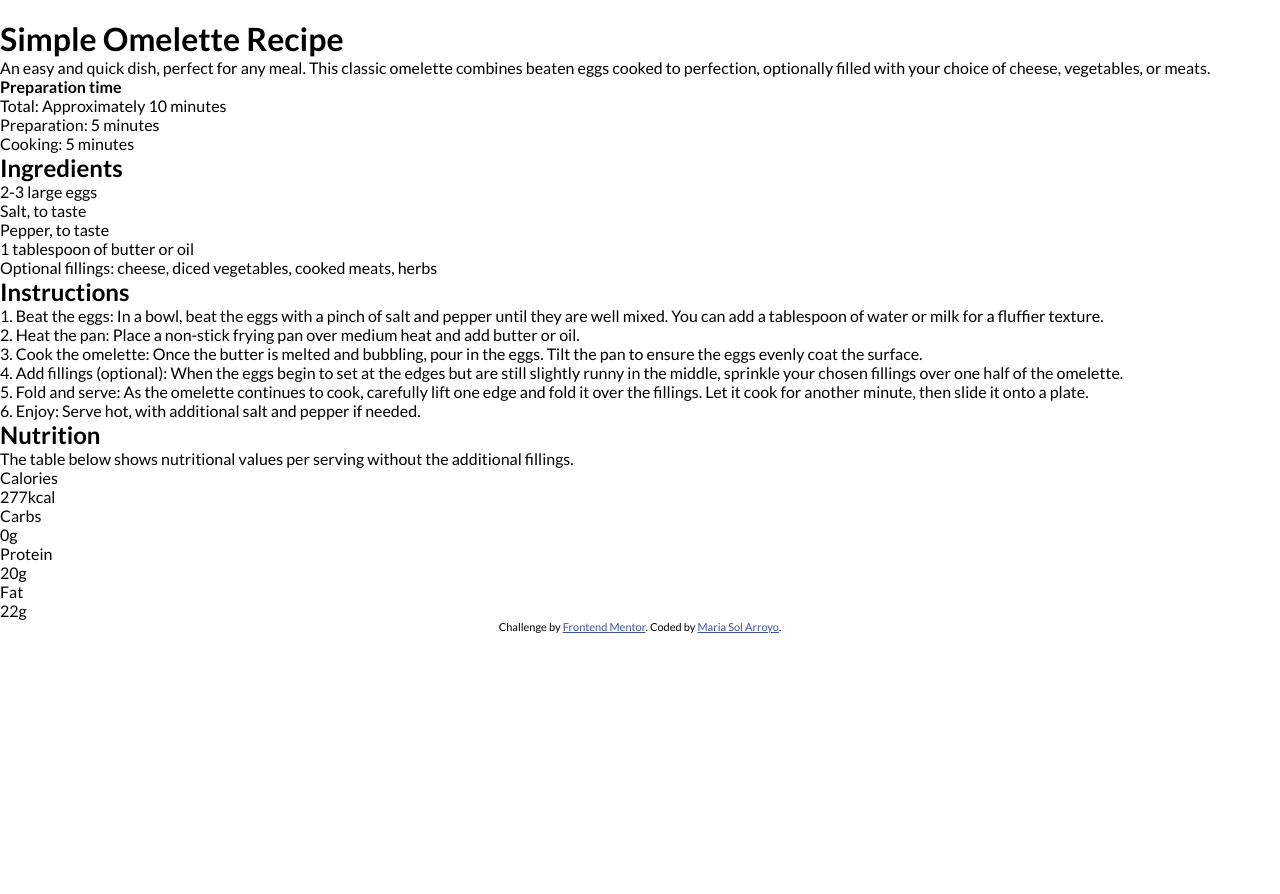
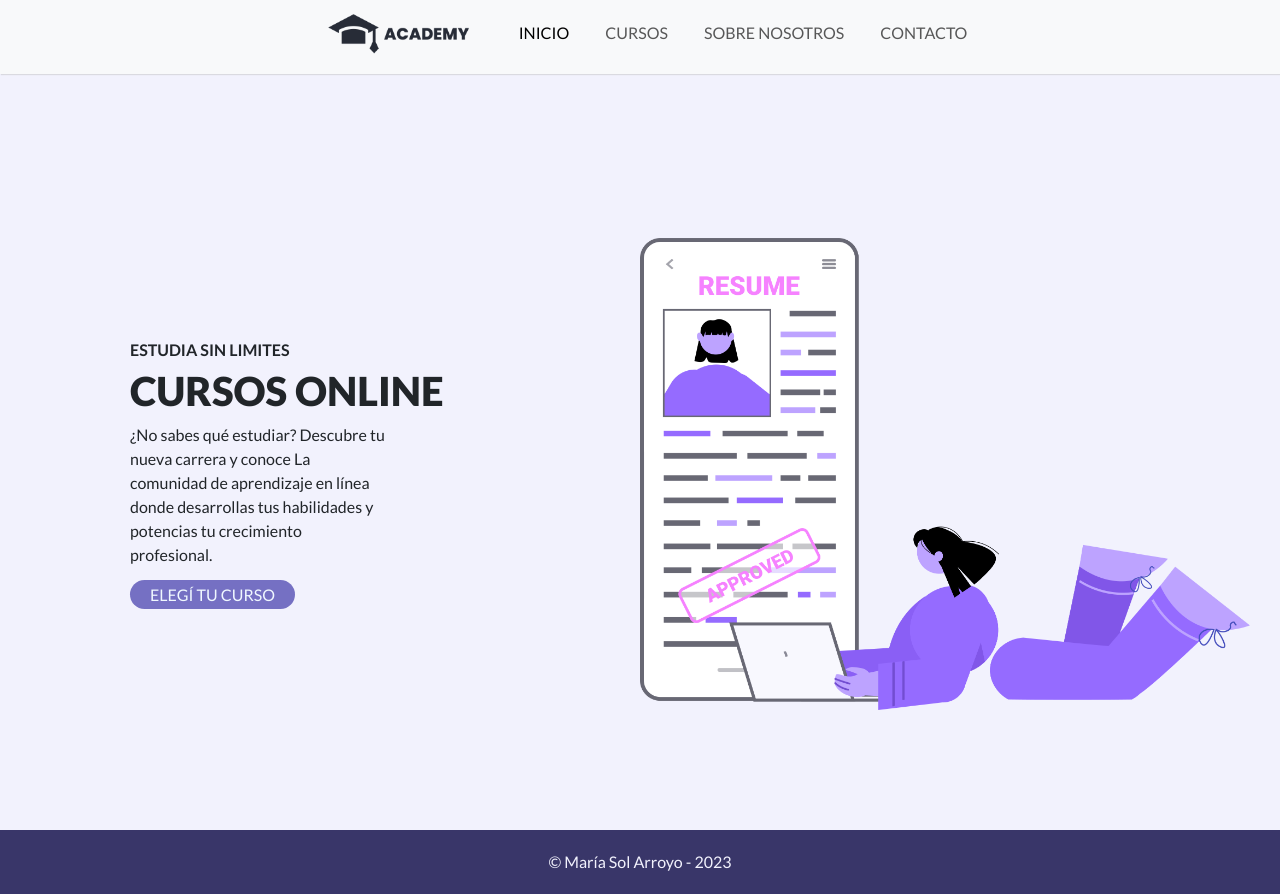
Before and after one commit to MariaSolArroyo/BA-Multiplica-Proyecto-FrontEnd, a plain HTML site: page index.html in a window 1280 px wide. Before the commit the page ends 800 px from the top, so only its background shows below. Drawn offline with nearby package versions, Linux system fonts and the light colour scheme.

Commit message:
Update index.html

```diff
--- a/index.html
+++ b/index.html
@@ -1,129 +1,70 @@
 <!DOCTYPE html>
-<html lang="en">
-  <head>
-    <meta charset="UTF-8" />
-    <meta name="viewport" content="width=device-width, initial-scale=1.0" />
-    <!-- displays site properly based on user's device -->
+<html lang="es">
+<head>
+    <meta charset="UTF-8">
+    <meta name="viewport" content="width=device-width, initial-scale=1.0">
+    <title>Mi sitio</title>
+    <link href="https://cdn.jsdelivr.net/npm/bootstrap@5.3.2/dist/css/bootstrap.min.css" rel="stylesheet" integrity="sha384-T3c6CoIi6uLrA9TneNEoa7RxnatzjcDSCmG1MXxSR1GAsXEV/Dwwykc2MPK8M2HN" crossorigin="anonymous">
+    <link rel="stylesheet" href="./css/style.css">
+    <script src="https://kit.fontawesome.com/ac0f779175.js" crossorigin="anonymous"></script>
 
-    <link
-      rel="icon"
-      type="image/png"
-      sizes="32x32"
-      href="./assets/images/favicon-32x32.png"
-    />
+    <link rel="shortcut icon" href="./img/logo.png" type="image/x-icon">
 
-    <title>Frontend Mentor | Recipe page</title>
-    <link rel="stylesheet" href="./css/style.css" />
+</head>
+<body>
 
-    <!-- Feel free to remove these styles or customise in your own stylesheet 👍 -->
-    <style>
-      .attribution {
-        font-size: 11px;
-        text-align: center;
-      }
-      .attribution a {
-        color: hsl(228, 45%, 44%);
-      }
-    </style>
-  </head>
-  <body>
-    <main>
-      <img src="./assets/images/image-omelette.jpeg" alt="" />
+          <header id="header">
+            <nav class="navbar navbar-expand-lg bg-body-tertiary">
+              <div class="container-fluid">
 
-      <h1>Simple Omelette Recipe</h1>
-      <p class="p-principal">
-        An easy and quick dish, perfect for any meal. This classic omelette
-        combines beaten eggs cooked to perfection, optionally filled with your
-        choice of cheese, vegetables, or meats.
-      </p>
+                <button class="navbar-toggler" type="button" data-bs-toggle="collapse" data-bs-target="#navbarSupportedContent" aria-controls="navbarSupportedContent" aria-expanded="false" aria-label="Toggle navigation">
+                  <span class="navbar-toggler-icon"></span>
+                </button>
+                <div class="collapse navbar-collapse" id="navbarSupportedContent">
+                  <ul class="navbar-nav mx-auto mb-2 mb-lg- d-flex justify-content-around align-items-center">
+                    <li class="nav-item">
+                      <a class="navbar-brand" href="index.html">
+                        <img src="./img/logo.png" class="img-fluid imagen-logo" alt="imagen de logo la portuaria">
+                      </a>
+                    </li>
 
-      <div class="preparation">
-        <p><strong>Preparation time</strong></p>
-        <ul>
-          <li>Total: Approximately 10 minutes</li>
-          <li>Preparation: 5 minutes</li>
-          <li>Cooking: 5 minutes</li>
-        </ul>
-      </div>
+                    <li class="nav-item">
+                      <a class="nav-link active" aria-current="page" href="#">INICIO</a>
+                    </li>
+                    <li class="nav-item">
+                      <a class="nav-link" href="./html/cursos.html">CURSOS</a>
+                    </li>
+                    <li class="nav-item">
+                      <a class="nav-link" href="./html/sobrenosotros.html">SOBRE NOSOTROS</a>
+                    </li>
+                    <li class="nav-item">
+                      <a class="nav-link" href="./html/contacto.html">CONTACTO</a>
+                    </li>
 
-      <div class="ingredients">
-        <h2>Ingredients</h2>
-          <ul>
-            <li>2-3 large eggs</li>
-            <li>Salt, to taste</li>
-            <li>Pepper, to taste</li>
-            <li>1 tablespoon of
-              butter or oil</li>
-            <li>Optional fillings: cheese, diced vegetables, cooked meats,
-              herbs</li>
-          </ul>
+                  </ul>
 
-      </div>
+                </div>
+              </div>
+            </nav>
+          </header>
 
-      <div class="instructions">
-        <h2>Instructions</h2>
-        <ol>
-          <li> <span>1.</span><span class="span-nutri"> Beat the eggs: </span> In a bowl, beat the eggs with a pinch of
-            salt and pepper until they are well mixed. You can add a tablespoon of
-            water or milk for a fluffier texture. </li>
-          <li><span>2.</span><span class="span-nutri"> Heat the pan:</span>  Place a non-stick
-            frying pan over medium heat and add butter or oil. </li>
-          <li><span>3. </span><span class="span-nutri">Cook the omelette:</span>  Once
-            the butter is melted and bubbling, pour in the eggs. Tilt the pan to
-            ensure the eggs evenly coat the surface. </li>
-          <li>
-            <span>4. </span><span class="span-nutri">Add fillings (optional):</span>  When the
-            eggs begin to set at the edges but are still slightly runny in the middle,
-            sprinkle your chosen fillings over one half of the omelette. </li>
-          <li><span>5. </span><span class="span-nutri">Fold and
-            serve:</span>  As the omelette continues to cook, carefully lift one edge and fold
-            it over the fillings. Let it cook for another minute, then slide it onto a
-            plate. </li>
-          <li><span>6. </span><span class="span-nutri">Enjoy:</span>  Serve hot, with additional salt and pepper if needed.</li>
-        </ol>
+          <section class="inicio" id="inicio">
+            <div class="inicio-textos">
+              <h6 class="inicio-textos-h6">ESTUDIA SIN LIMITES</h6>
+              <h1>CURSOS ONLINE</h1>
+              <p>¿No sabes qué estudiar? Descubre tu nueva carrera y conoce La comunidad de aprendizaje en línea donde desarrollas tus habilidades y potencias tu crecimiento profesional.</p>
+              <a href="./html/cursos.html" id="elegir-curso">ELEGÍ TU CURSO</a>
+            </div>
+            <div class="inicio-imagen">
+              <img src="./img/imageninicio.png" class="img-fluid" alt="">
+            </div>
+          </section>
 
+    <footer class="footer-var">
+       © María Sol Arroyo - 2023
+    </footer>
 
-
-
-
-
-
-
-
-
-      </div>
-
-      <div class="nutrition">
-        <h2>Nutrition</h2>
-        <p>
-          The table below shows nutritional values per serving without the
-        additional fillings.
-        </p>
-
-        <div class="data-container">
-            <p>Calories</p>
-            <p class="data-bold">277kcal</p>
-            <p>Carbs</p>
-          <p class="data-bold">0g</p>
-          <p>Protein</p>
-          <p class="data-bold">20g</p>
-          <p>Fat</p>
-          <p class="data-bold">22g</p>
-        </div>
-      </div>
-
-
-
-
-
-
-    </main>
-
-    <div class="attribution">
-      Challenge by
-      <a href="https://www.frontendmentor.io?ref=challenge" target="_blank"
-        >Frontend Mentor</a
-      >. Coded by <a href="#">Maria Sol Arroyo</a>.
-    </div>
+    <script src="https://cdn.jsdelivr.net/npm/bootstrap@5.3.2/dist/js/bootstrap.bundle.min.js" integrity="sha384-C6RzsynM9kWDrMNeT87bh95OGNyZPhcTNXj1NW7RuBCsyN/o0jlpcV8Qyq46cDfL" crossorigin="anonymous"></script>
+<script src="./scripts/script.js"></script>
   </body>
 </html>
```
